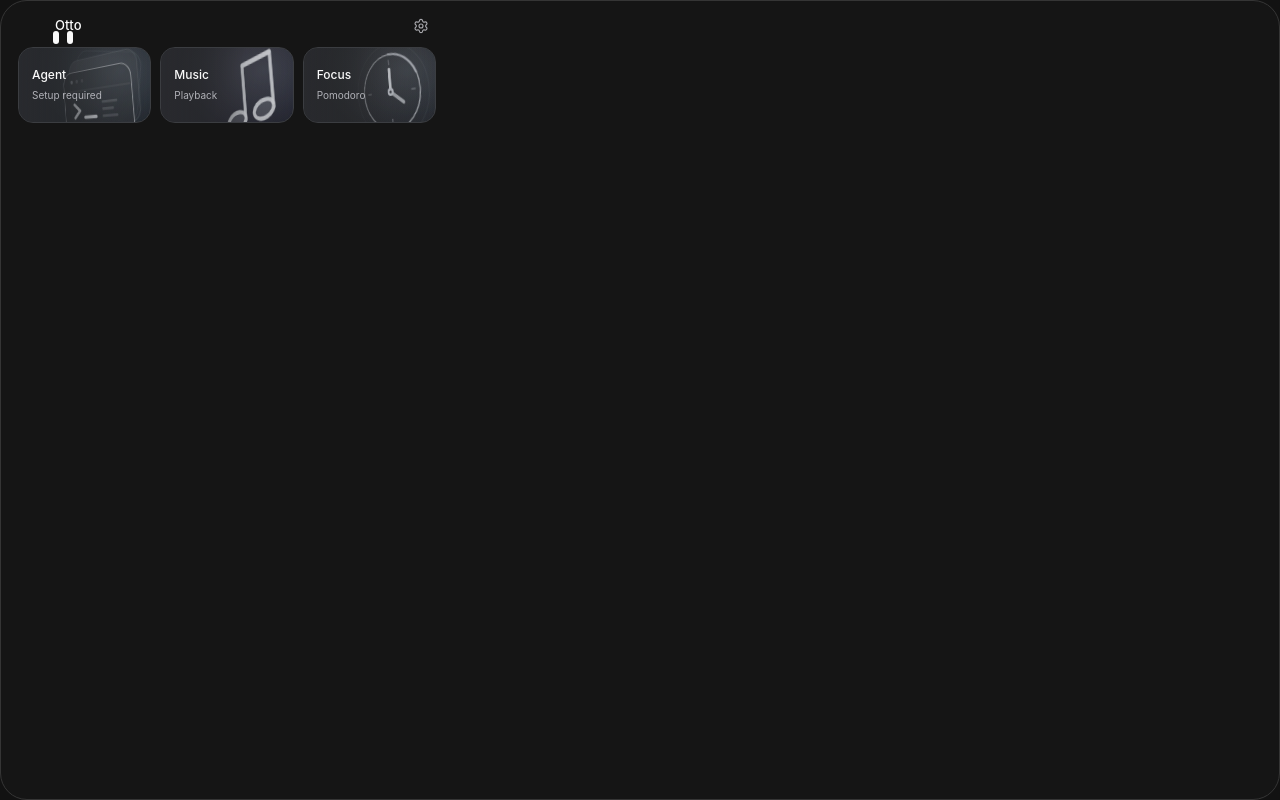
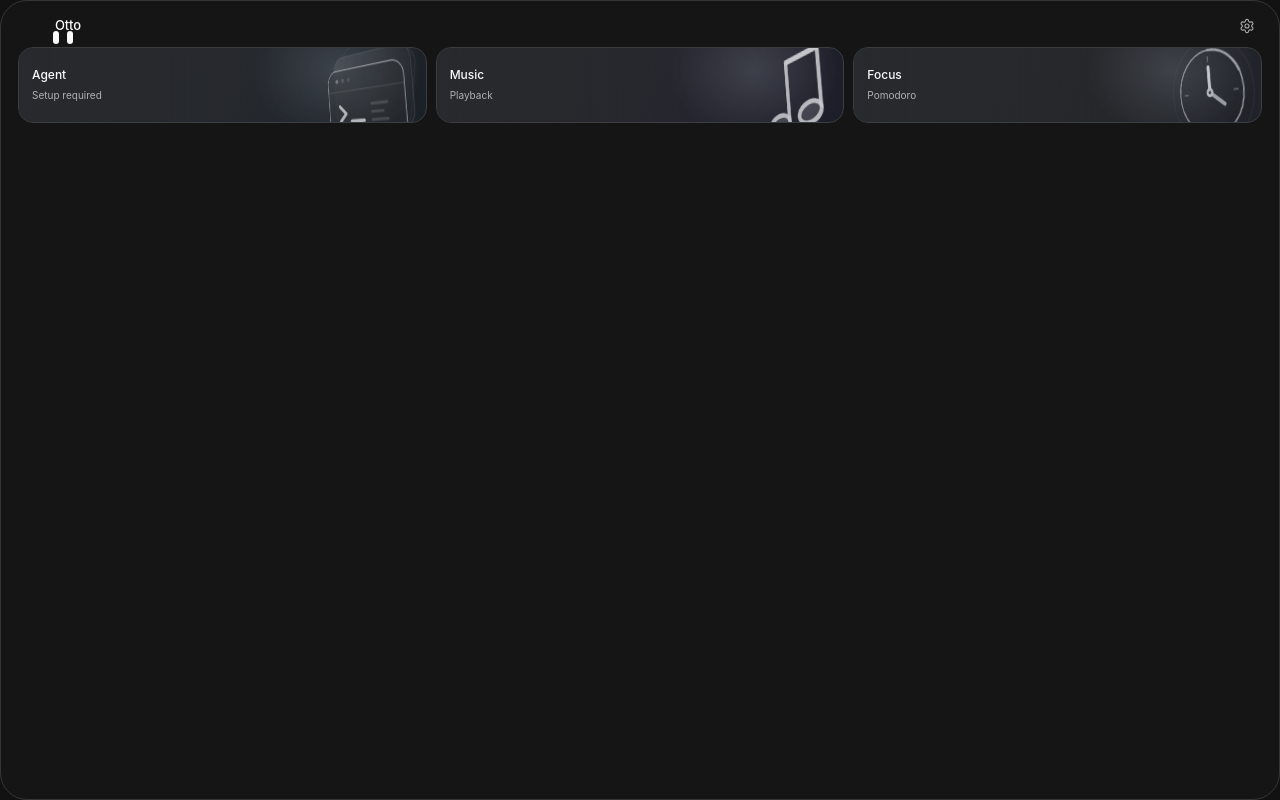
Before and after one commit to howlil/otto, a React (Vite) app: page / in a window 1280 px wide. Both pictures are taken after a click on the button "Open Otto". Built offline with nearby package versions, Linux system fonts and the light colour scheme.

Commit message:
style(ui): match canonical notch type and shell geometry

```diff
--- a/src/features/home/HomeSurface.tsx
+++ b/src/features/home/HomeSurface.tsx
@@ -34,10 +34,10 @@ export function HomeSurface({
 }) {
   return (
     <section
-      className={`flex h-full w-[452px] flex-col gap-2 px-[17px] pb-[17px] pt-3 ${motionClass}`}
+      className={`flex h-full w-full flex-col gap-2 px-[17px] pb-[17px] pt-3 ${motionClass}`}
     >
       <header className="flex h-[26px] shrink-0 items-center gap-[9px] pl-[37px]">
-        <Text as="strong" variant="display">
+        <Text as="strong" variant="display" className="tracking-[-0.01em]">
           Otto
         </Text>
         <Text
```
